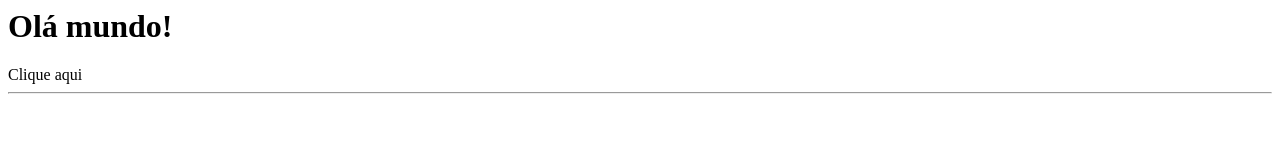
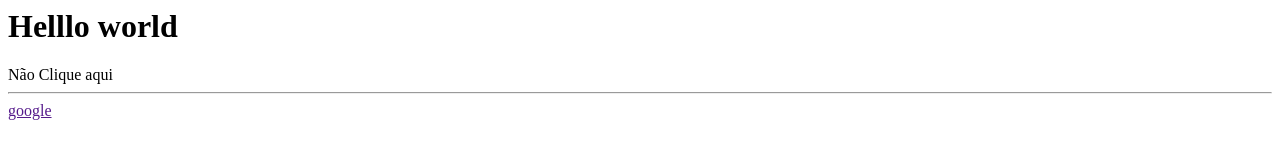
Before and after one commit to Salesfelipe47/fs13, a plain HTML site: page index.html in a window 1280 px wide. Drawn offline with Linux system fonts and the light colour scheme.

Commit message:
altera o conteúdo do index

```diff
--- a/index.html
+++ b/index.html
@@ -1,3 +1,4 @@
-<h1> Olá mundo! </h1>
-<hutton> Clique aqui </button>
+<h1>Helllo world</h1>
+<hutton>Não Clique aqui </button>
 <hr>
+<a href="">google</a>
```
